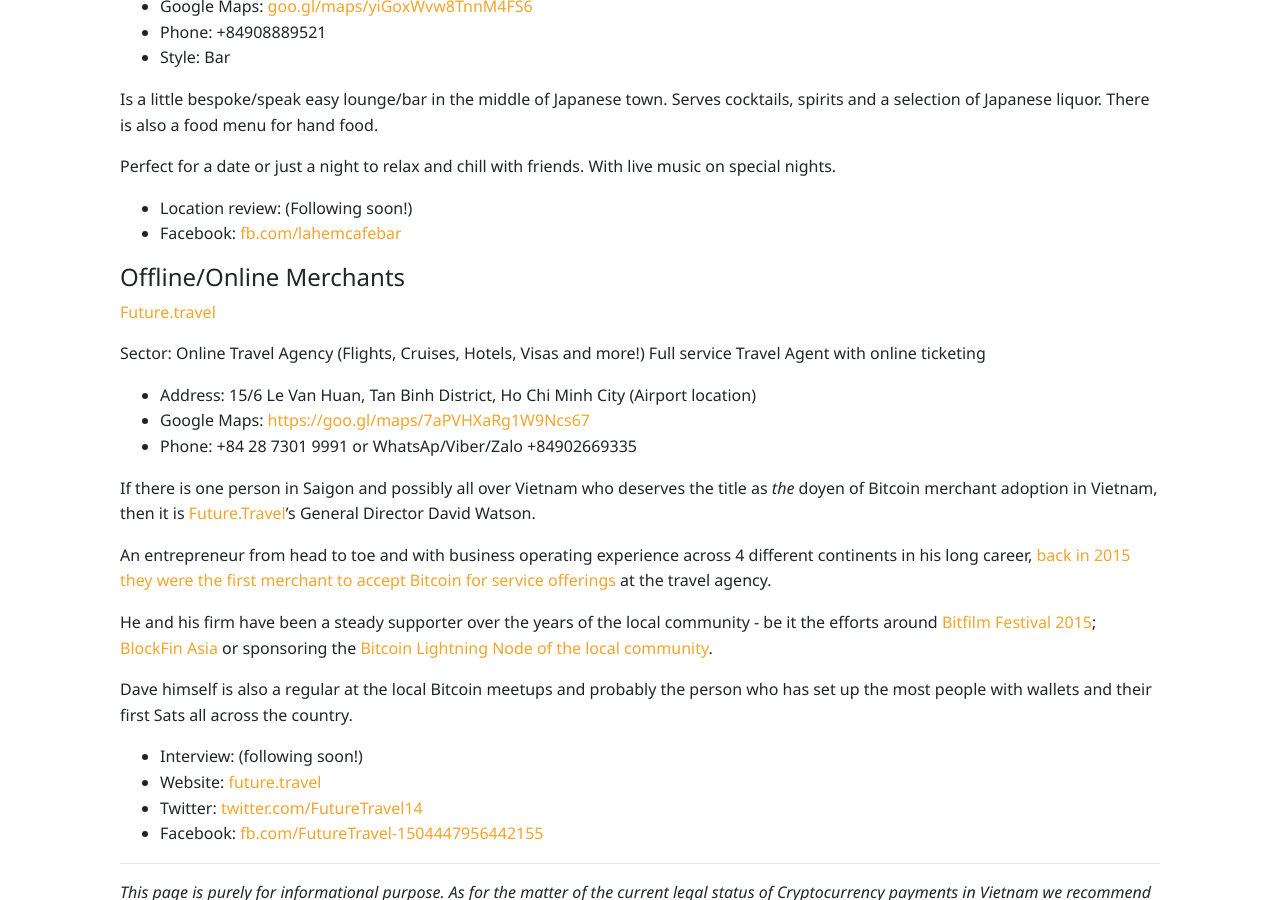
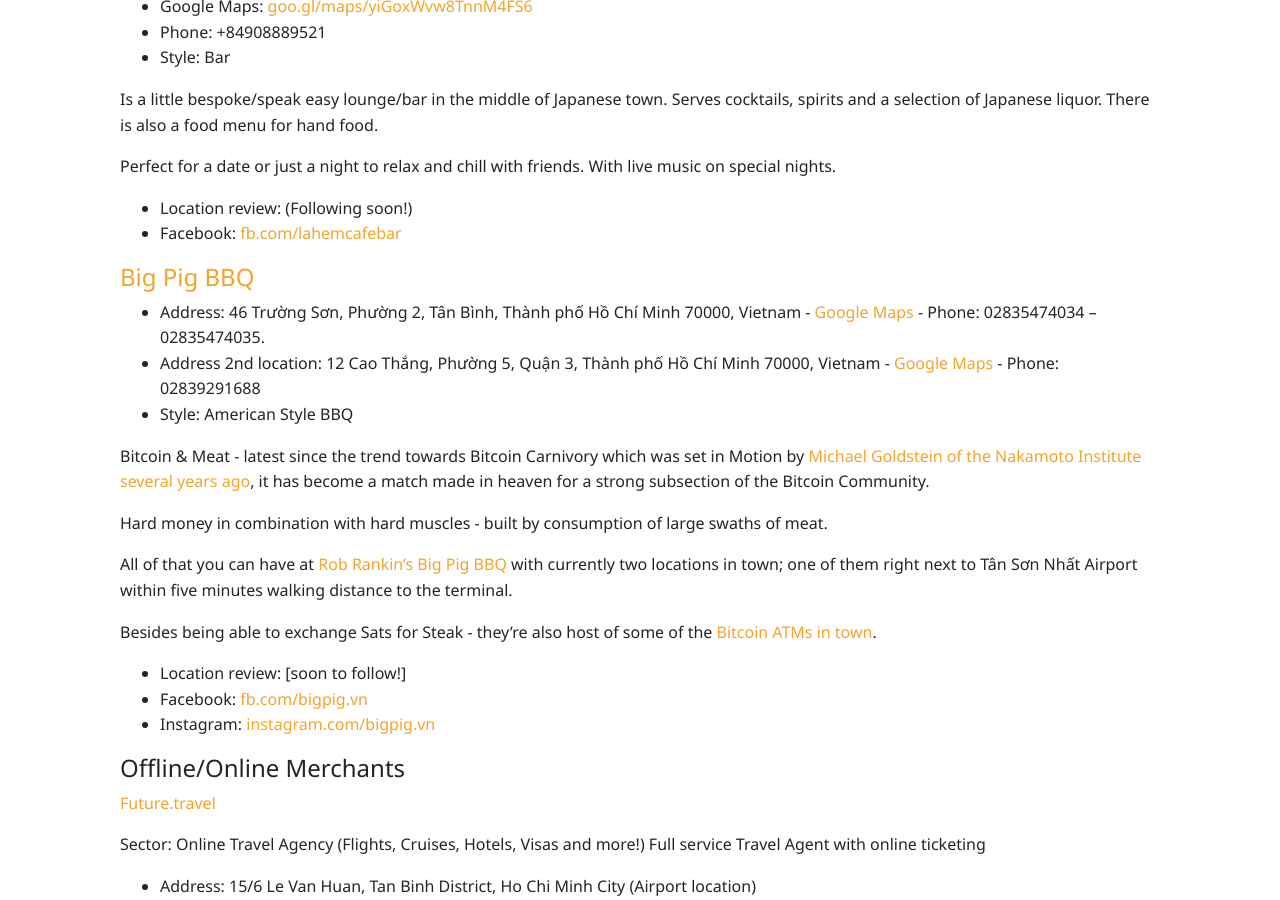
Before and after one commit to bitcoinsaigon/bitcoinsaigon.github.io, a Jekyll site: the page built from _pages/spend-sats-saigon.md, in a window 1280 px wide and 900 px high, scrolled down 1216 px. Built offline with Jekyll 4.4.1, drawn with Linux system fonts in a browser that asks for light colours; nearby versions of some CDN libraries.

Commit message:
Add Big Pig to merchants

```diff
--- a/_pages/spend-sats-saigon.md
+++ b/_pages/spend-sats-saigon.md
@@ -56,6 +56,24 @@
 - Location review: (Following soon!)
 - Facebook: [fb.com/lahemcafebar](https://facebook.com/lahemcafebar/)
 
+#### [Big Pig BBQ](https://utit.vn/)
+
+- Address: 46 Trường Sơn, Phường 2, Tân Bình, Thành phố Hồ Chí Minh 70000, Vietnam - [Google Maps](https://goo.gl/maps/G6fKNwJgwcdhkMm39) - Phone: 02835474034 – 02835474035.
+- Address 2nd location: 12 Cao Thắng, Phường 5, Quận 3, Thành phố Hồ Chí Minh 70000, Vietnam - [Google Maps](https://goo.gl/maps/Mw85EP2wwptMCGL29) - Phone: 02839291688
+- Style: American Style BBQ
+
+Bitcoin & Meat - latest since the trend towards Bitcoin Carnivory which was set in Motion by [Michael Goldstein of the Nakamoto Institute several years ago](https://twitter.com/bitstein/status/874049065142677504), it has become a match made in heaven for a strong subsection of the Bitcoin Community.
+
+Hard money in combination with hard muscles - built by consumption of large swaths of meat.
+
+All of that you can have at [Rob Rankin’s Big Pig BBQ](https://news.bitcoinvn.io/interview-rob-rankin-big-pig-bbq-utit-vn/?lang=en) with currently two locations in town; one of them right next to Tân Sơn Nhất Airport within five minutes walking distance to the terminal.
+
+Besides being able to exchange Sats for Steak - they’re also host of some of the [Bitcoin ATMs in town](http://btm.bitcoinvn.io).
+
+- Location review: [soon to follow!]
+- Facebook: [fb.com/bigpig.vn](https://www.facebook.com/bigpig.vn)
+- Instagram: [instagram.com/bigpig.vn](www.instagram.com/bigpig.vn)
+
 #### Offline/Online Merchants
 
 [Future.travel](https://future.travel/)
```
